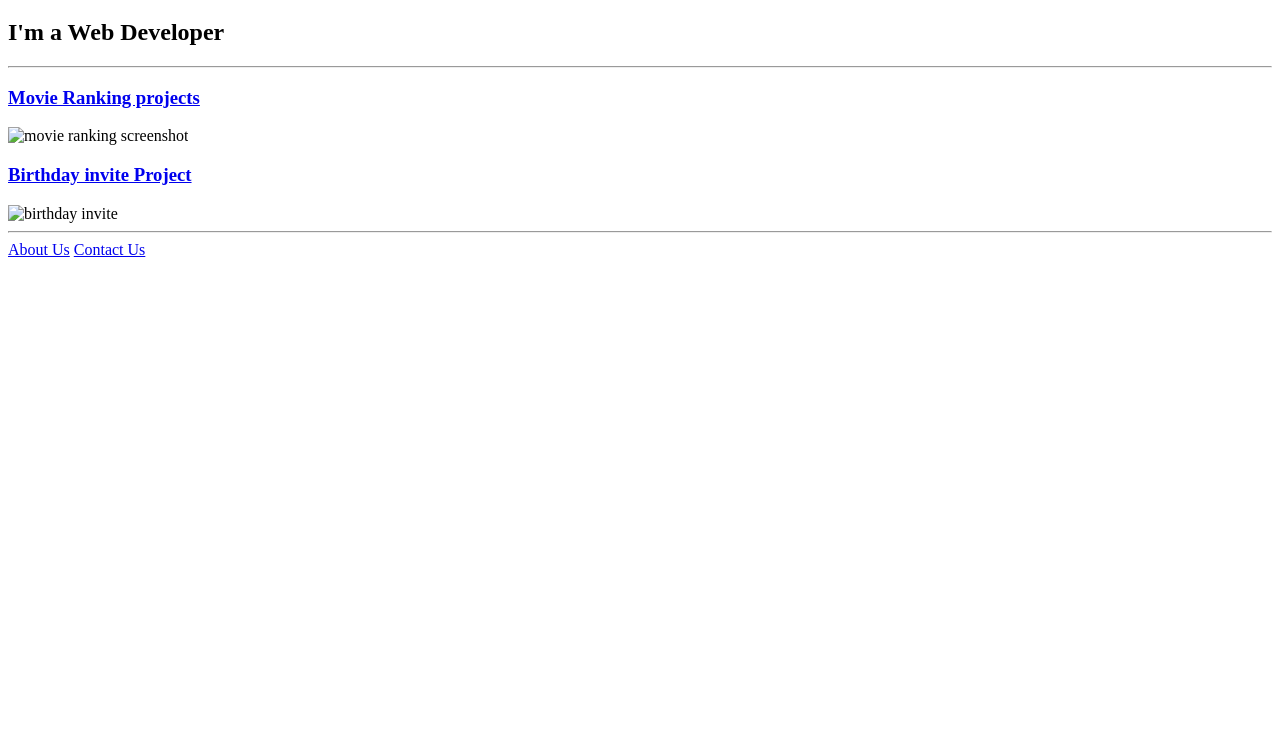
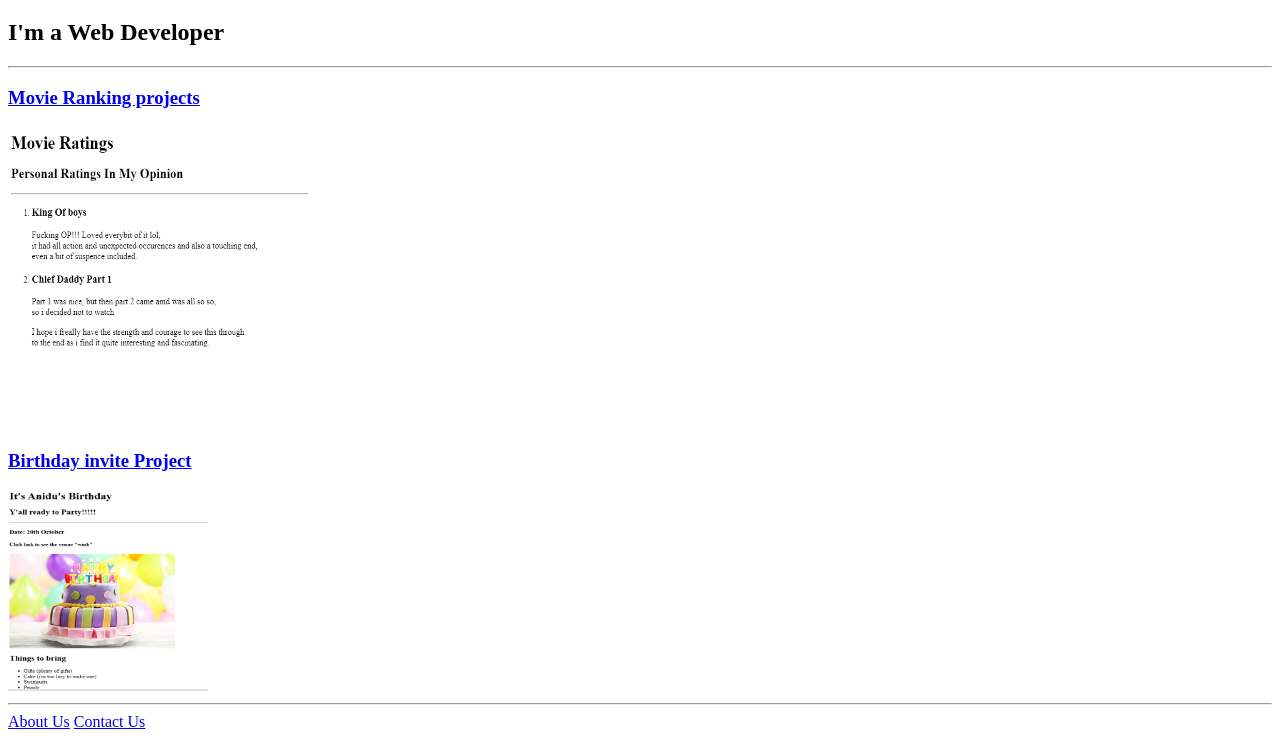
Before and after one commit to Martenee/HTML-portfolio, a plain HTML site: page index.html in a window 1280 px wide. Shown: the part 61-800 px from the top of the page. Drawn offline with Linux system fonts and the light colour scheme.

Commit message:
Add files via upload

```diff
--- a/index.html
+++ b/index.html
@@ -11,10 +11,10 @@
 
     <hr />
     <h3><a href="http://127.0.0.1:3006/public/movie-ranking.html">Movie Ranking projects</a> </h3>
-    <img src="../4.3 HTML Porfolio Project/assets/images/Tayo's Movie ranking.png" width="300" height="300" alt="movie ranking screenshot" />
+    <img src="/assets/images/Tayo's Movie ranking.png" width="300" height="300" alt="movie ranking screenshot" />
 
     <h3><a href="http://127.0.0.1:3006/public/birthday-invite.html">Birthday invite Project</a></h3>
-    <img src="../4.3 HTML Porfolio Project/assets/images/Anidus birthday.png" width="200" height="200" alt="birthday invite"/>
+    <img src="/assets/images/Anidus birthday.png" width="200" height="200" alt="birthday invite"/>
 
     <hr />
     <a href="http://127.0.0.1:3006/public/about.html">About Us</a>
```
